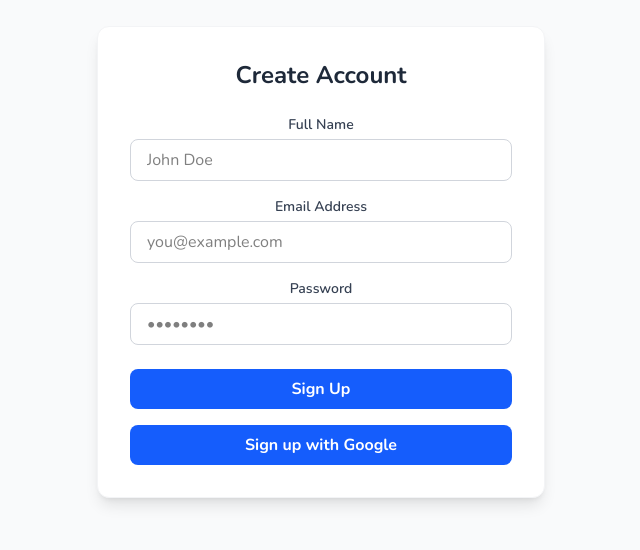
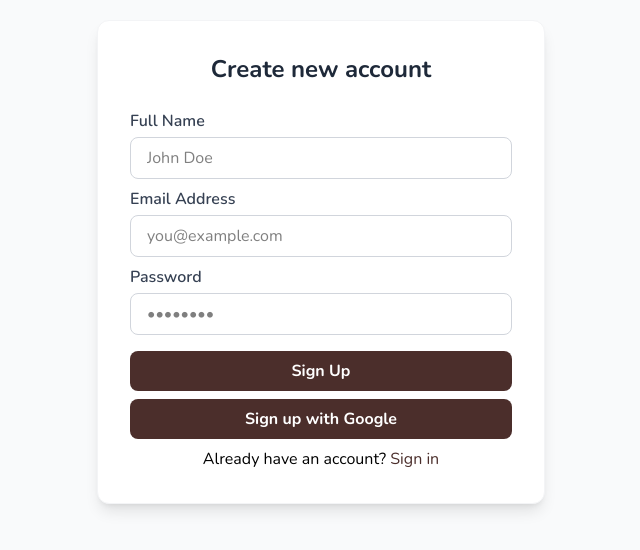
Before and after one commit to navjotmaan/satori-frontend, a React (Vite) app: page /signup in a window 1280 px wide. Shown: the part 138-688 px from the top of the page, without its empty margins (319-959 px from the left). Built offline with nearby package versions, Linux system fonts and the light colour scheme; no server answers; a web font is replaced by a local one.

Commit message:
redesign forms

```diff
--- a/src/forms/login.jsx
+++ b/src/forms/login.jsx
@@ -46,7 +46,7 @@ const LoginForm = () => {
 
         <div className="space-y-4">
           <div>
-            <label className="block text-sm font-semibold text-gray-700">Email Address</label>
+            <label className="block text-left font-semibold text-gray-700">Email Address</label>
             <input
               type="email"
               name="email"
@@ -54,12 +54,12 @@ const LoginForm = () => {
               required
               onChange={handleChange}
               placeholder="you@example.com"
-              className="w-full mt-1 px-4 py-2 border border-gray-300 rounded-lg focus:ring-2 focus:ring-blue-500 focus:outline-none transition-all"
+              className="w-full mt-1 px-4 py-2 border border-gray-300 rounded-lg focus:ring-2 focus:ring-[#4B2E2B] focus:outline-none transition-all"
             />
           </div>
 
           <div>
-            <label className="block text-sm font-semibold text-gray-700">Password</label>
+            <label className="block text-left font-semibold text-gray-700">Password</label>
             <input
               type="password"
               name="password"
@@ -67,23 +67,23 @@ const LoginForm = () => {
               required
               onChange={handleChange}
               placeholder="••••••••"
-              className="w-full mt-1 px-4 py-2 border border-gray-300 rounded-lg focus:ring-2 focus:ring-blue-500 focus:outline-none transition-all"
+              className="w-full mt-1 px-4 py-2 border border-gray-300 rounded-lg focus:ring-2 focus:ring-[#4B2E2B] focus:outline-none transition-all"
             />
           </div>
 
           <button
             type="submit"
-            className="w-full bg-blue-600 hover:bg-blue-700 text-white font-bold py-2 px-4 rounded-lg transition-colors duration-200 mt-2"
+            className="w-full bg-[#4B2E2B] hover:bg-[#99582a] cursor-pointer text-white font-bold py-2 px-4 rounded-lg transition-colors duration-200 mt-2"
           >
             Sign In
           </button>
 
           <button type='submit'
-           className="w-full bg-blue-600 hover:bg-blue-700 text-white font-bold py-2 px-4 rounded-lg transition-colors duration-200" onClick={handleGoogleLogin}>
+           className="w-full bg-[#4B2E2B] hover:bg-[#99582a] cursor-pointer text-white font-bold py-2 px-4 rounded-lg transition-colors duration-200" onClick={handleGoogleLogin}>
             Sign in with Google
           </button>
 
-          <p>Create an account <a href='/signup' className='text-blue-700 underline'>Sign up</a></p>
+          <p>Don't have an account? <a href='/signup' className='text-[#4B2E2B] hover:underline'>Sign up</a></p>
 
         </div>
       </form>
--- a/src/forms/signup.jsx
+++ b/src/forms/signup.jsx
@@ -42,11 +42,11 @@ const SignupForm = () => {
         onSubmit={handleSubmit}
         className="w-full max-w-md bg-white p-8 rounded-xl shadow-lg border border-gray-100"
       >
-        <h2 className="text-2xl font-bold text-gray-800 mb-6 text-center">Create Account</h2>
+        <h2 className="text-2xl font-bold text-gray-800 mb-6 text-center">Create new account</h2>
 
-        <div className="space-y-4">
+        <div className="space-y-2">
           <div>
-            <label className="block text-sm font-semibold text-gray-700">Full Name</label>
+            <label className="block text-left font-semibold text-gray-700">Full Name</label>
             <input
               type="text"
               name="name"
@@ -54,12 +54,12 @@ const SignupForm = () => {
               required
               onChange={handleChange}
               placeholder="John Doe"
-              className="w-full mt-1 px-4 py-2 border border-gray-300 rounded-lg focus:ring-2 focus:ring-blue-500 focus:outline-none transition-all"
+              className="w-full mt-1 px-4 py-2 border border-gray-300 rounded-lg focus:ring-2 focus:ring-[#4B2E2B] focus:outline-none transition-all"
             />
           </div>
 
           <div>
-            <label className="block text-sm font-semibold text-gray-700">Email Address</label>
+            <label className="block text-left font-semibold text-gray-700">Email Address</label>
             <input
               type="email"
               name="email"
@@ -67,12 +67,12 @@ const SignupForm = () => {
               required
               onChange={handleChange}
               placeholder="you@example.com"
-              className="w-full mt-1 px-4 py-2 border border-gray-300 rounded-lg focus:ring-2 focus:ring-blue-500 focus:outline-none transition-all"
+              className="w-full mt-1 px-4 py-2 border border-gray-300 rounded-lg focus:ring-2 focus:ring-[#4B2E2B] focus:outline-none transition-all"
             />
           </div>
 
           <div>
-            <label className="block text-sm font-semibold text-gray-700">Password</label>
+            <label className="block text-left font-semibold text-gray-700">Password</label>
             <input
               type="password"
               name="password"
@@ -80,24 +80,26 @@ const SignupForm = () => {
               required
               onChange={handleChange}
               placeholder="••••••••"
-              className="w-full mt-1 px-4 py-2 border border-gray-300 rounded-lg focus:ring-2 focus:ring-blue-500 focus:outline-none transition-all"
+              className="w-full mt-1 px-4 py-2 border border-gray-300 rounded-lg focus:ring-2 focus:ring-[#4B2E2B] focus:outline-none transition-all"
             />
           </div>
 
           <button
             type="submit"
-            className="w-full bg-blue-600 hover:bg-blue-700 text-white font-bold py-2 px-4 rounded-lg transition-colors duration-200 mt-2"
+            className="w-full bg-[#4B2E2B] hover:bg-[#99582a] cursor-pointer text-white font-bold py-2 px-4 rounded-lg transition-colors duration-200 mt-2"
           >
             Sign Up
           </button>
 
           <button
             type="submit"
-            className="w-full bg-blue-600 hover:bg-blue-700 text-white font-bold py-2 px-4 rounded-lg transition-colors duration-200"
+            className="w-full bg-[#4B2E2B] hover:bg-[#99582a] cursor-pointer text-white font-bold py-2 px-4 rounded-lg transition-colors duration-200"
             onClick={handleGoogleLogin}
           >
             Sign up with Google
           </button>
+
+          <p>Already have an account? <a href='/signin' className='text-[#4B2E2B] hover:underline'>Sign in</a></p>
         </div>
       </form>
     </div>
```
